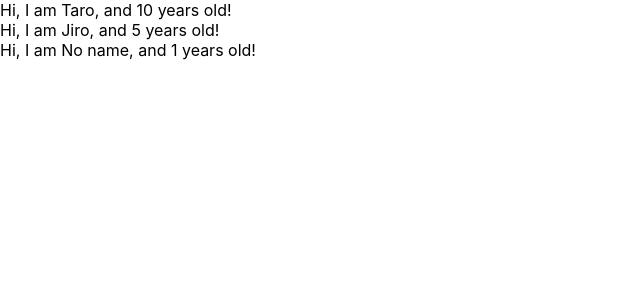
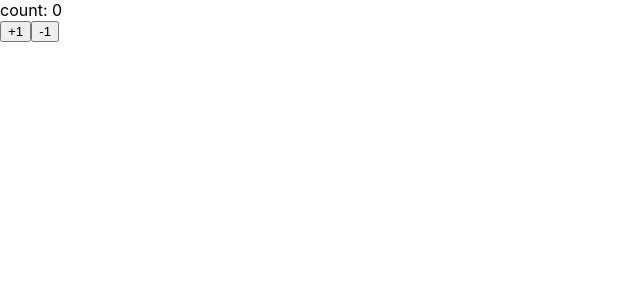
Before and after one commit to ririkku/redux-event-sandbox, a React (Create React App) app: page / in a window 1280 px wide. Shown: the top 300 px of the page, without its empty margins (0-640 px from the left). Built offline with nearby package versions, Linux system fonts and the light colour scheme.

Commit message:
state and set state

```diff
--- a/src/App.js
+++ b/src/App.js
@@ -1,37 +1,33 @@
-import React from 'react';
-import PropTypes from 'prop-types'
+import React, { Component } from 'react';
 
-const App = () => {
+const App = () => <Counter></Counter>;
 
-  const profiles = [
-    {name: "Taro", age: 10},
-    {name: "Jiro", age: 5},
-    {}
-  ];
+class Counter extends Component {
 
-  return (
-    <div>
-      {
-        profiles.map((profile, index) => {
-          return <User name={profile.name} age={profile.age} key={index}/>
-        })
-      }
-    </div>
-  )
-}
+  constructor(props) {
+    super(props);
+    this.state = { count: 0 };
+  }
 
-const User = (props) => {
-  return <div>Hi, I am {props.name}, and {props.age} years old!</div>
-}
+  plus = () => {
+    // stateを変更するときは、setStateを必ず使用する
+    // setStateを呼ぶとrender()が呼び出される
+    this.setState({ count: this.state.count + 1 });
+  }
 
-User.defaultProps = {
-  name: "No name",
-  age: 1
-}
+  minus = () => {
+    this.setState({ count: this.state.count - 1 });
+  }
 
-User.propTypes = {
-  name: PropTypes.string.isRequired,
-  age: PropTypes.number.isRequired
+  render() {
+    return (
+      <React.Fragment>
+        <div>count: {this.state.count}</div>
+        <button onClick={this.plus}>+1</button>
+        <button onClick={this.minus}>-1</button>
+      </React.Fragment>
+    )
+  }
 }
 
 export default App;
```
